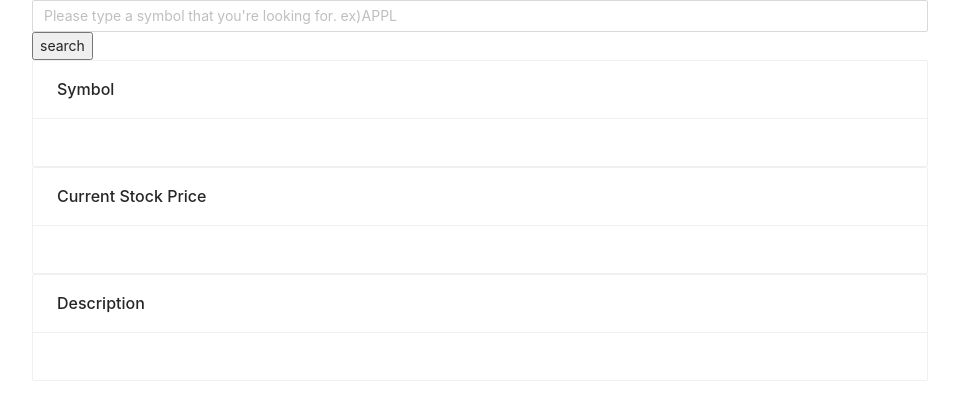
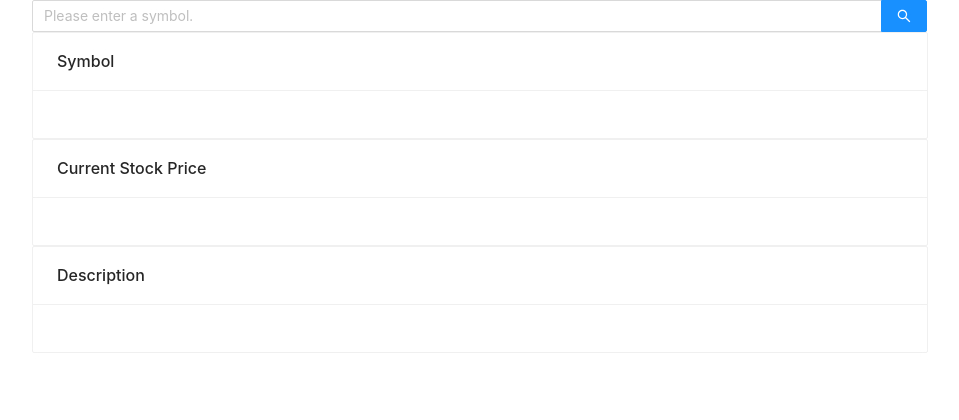
Before and after one commit to marieooq/stock-price-list, a React (Create React App) app: page / in a window 1280 px wide. Shown: the top 420 px of the page, without its empty margins (160-1119 px from the left). Built offline with nearby package versions, Linux system fonts and the light colour scheme.

Commit message:
modify add search component

```diff
--- a/src/App.tsx
+++ b/src/App.tsx
@@ -49,6 +49,7 @@ const App: React.FC = () => {
   };
 
   const handleInput = (e: React.ChangeEvent<HTMLInputElement>): void => {
+    console.log('here');
     console.log(e.target.value);
     setInputSymbol(e.target.value);
   };
--- a/src/components/InputForm.tsx
+++ b/src/components/InputForm.tsx
@@ -1,6 +1,8 @@
 import React from 'react';
 import { Input } from 'antd';
 import { useEffect } from 'react';
+
+const { Search } = Input;
 
 const InputForm: React.FC<Props> = props => {
   const [inputValue, setInputValue] = React.useState('');
@@ -9,11 +11,11 @@ const InputForm: React.FC<Props> = props => {
 
   return (
     <form onSubmit={props.onSubmitFunc}>
-      <Input
-        placeholder="Please type a symbol that you're looking for. ex)APPL"
+      <Search
+        placeholder="Please enter a symbol."
         onChange={props.onChangeFunc}
+        enterButton
       />
-      <button type="submit">search</button>
     </form>
   );
 };
```
